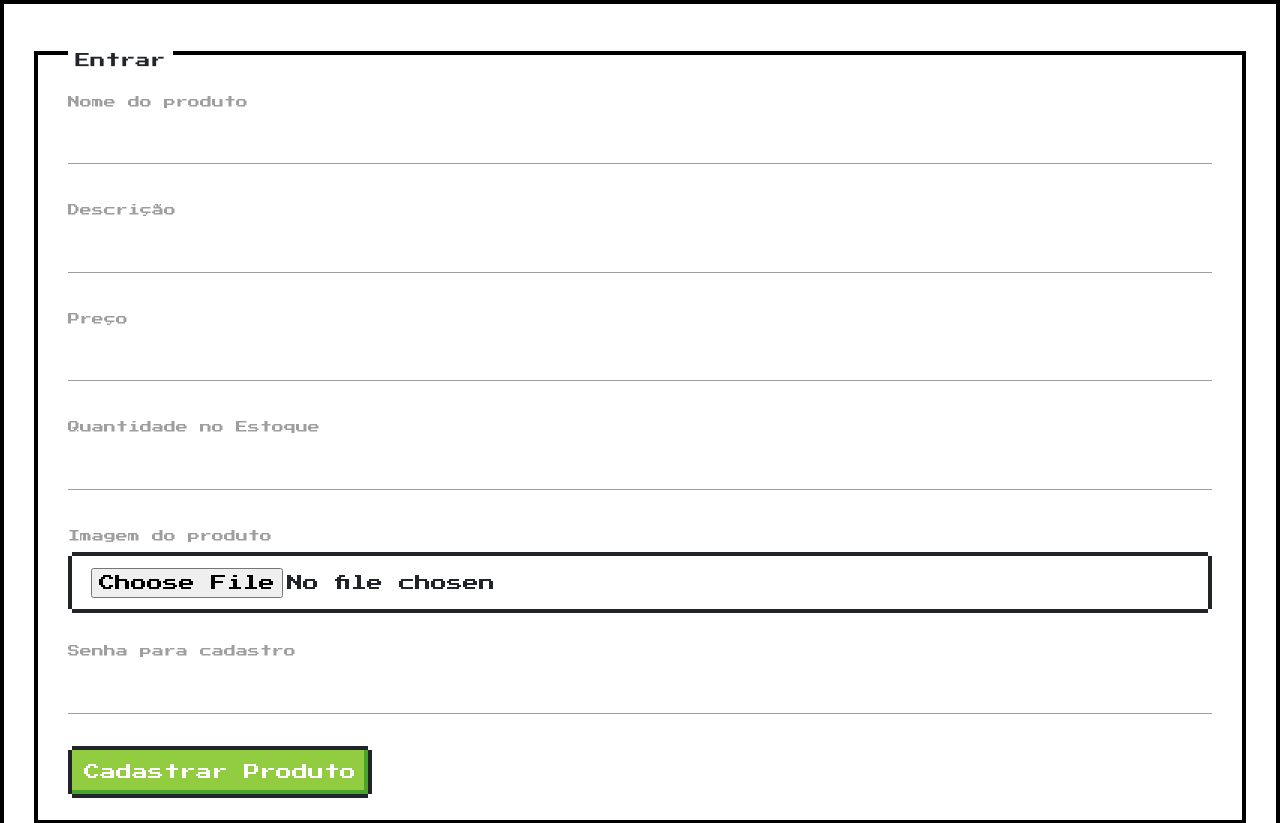
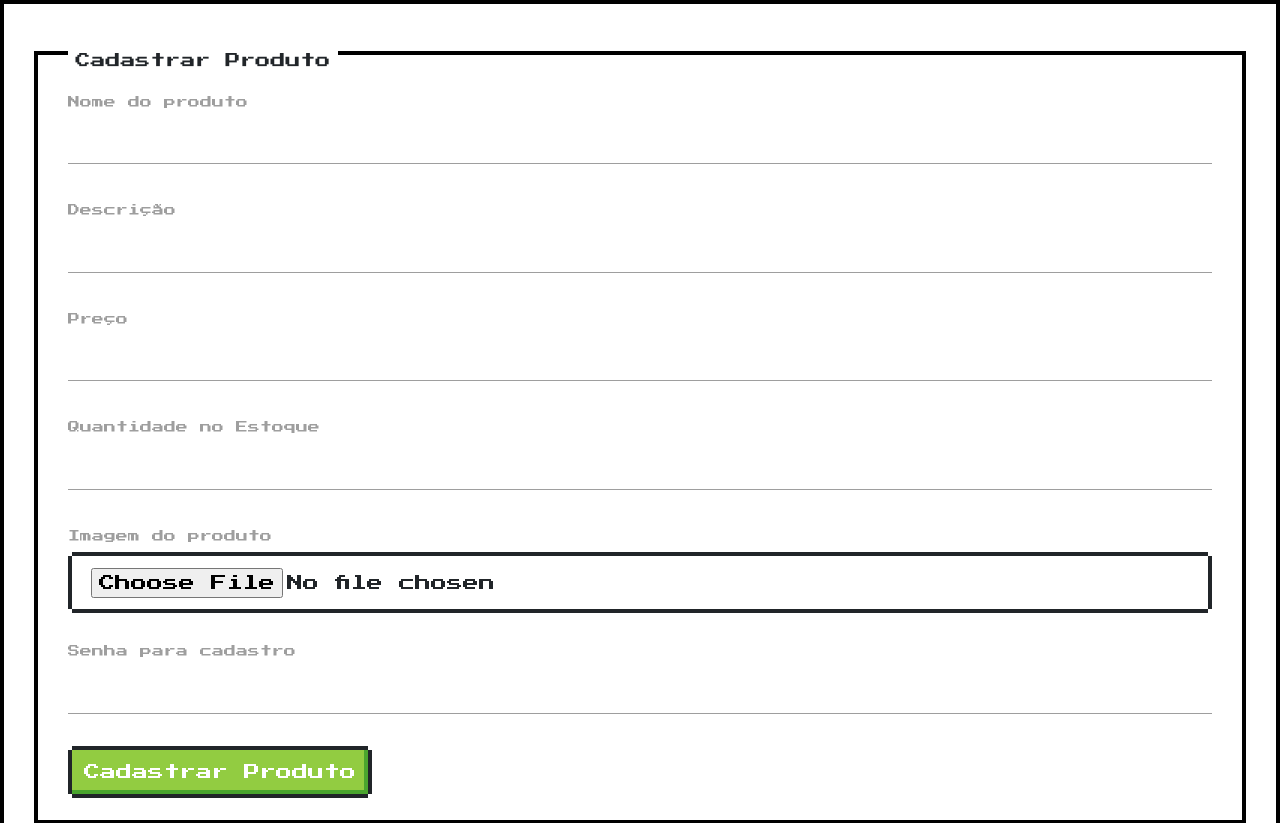
Before and after one commit to erikborella/OVIIAS_8-bit, a Flask app: page /product_register in a window 1280 px wide. Shown: the top 823 px of the page. Run offline with Flask 2, Linux system fonts and the light colour scheme; some libraries are stand-ins or nearby versions.

Commit message:
fix gramar

```diff
--- a/templates/product_register.html
+++ b/templates/product_register.html
@@ -15,7 +15,7 @@
 <body class="nes-container">
     <br>
     <div class="nes-container with-title">
-        <p class="title">Entrar</p>
+        <p class="title">Cadastrar Produto</p>
         <div class="nes-field">
             <form method="post" action="{{ url_for('store.product_register') }}" enctype="multipart/form-data">
                 <label for="name_field">Nome do produto</label>
```
